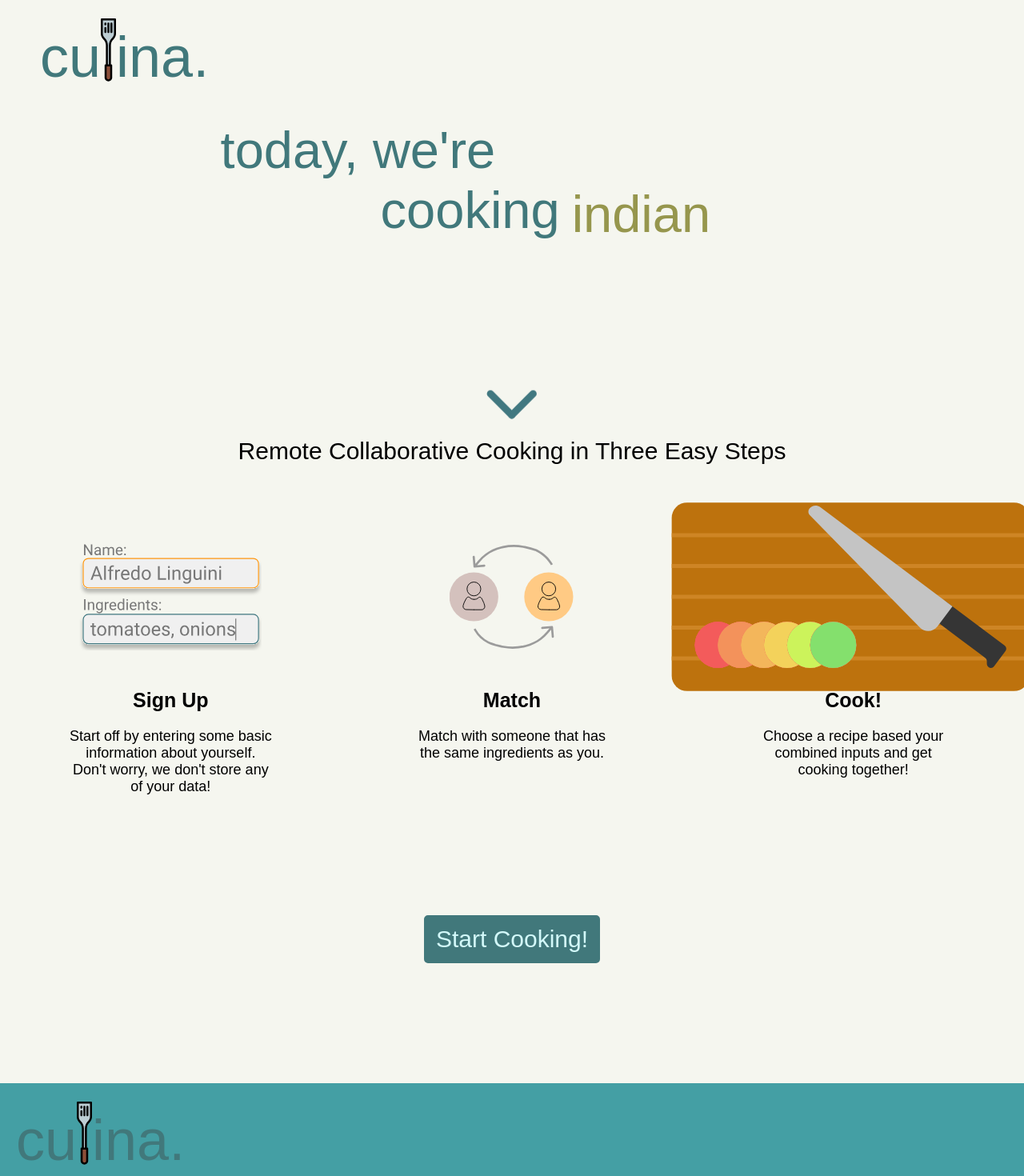
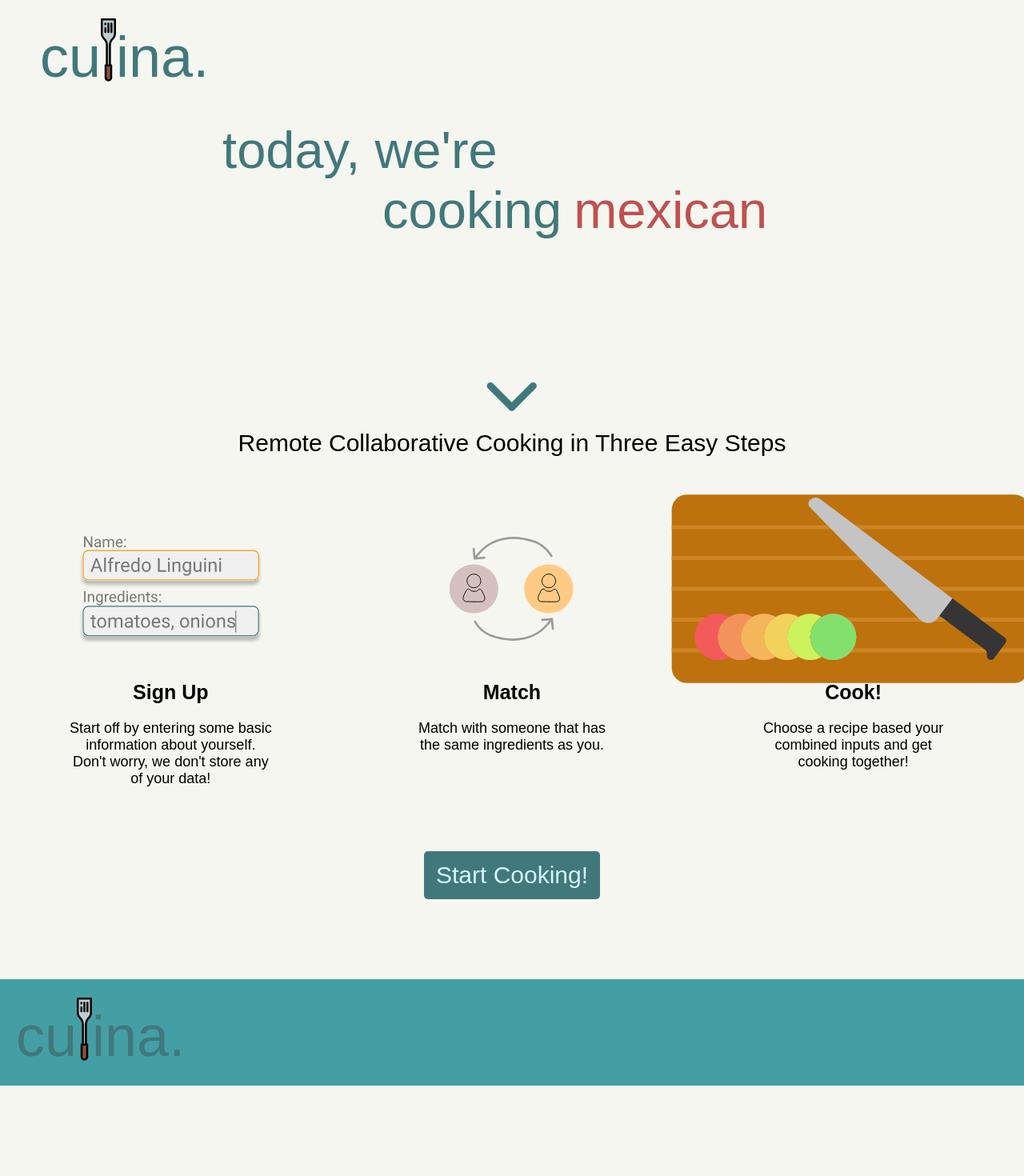
Before and after one commit to jkatofsky/culina, a React (Create React App) app in the folder client/: page / in a window 1280 px wide. Shown: the top 1470 px of the page at 80% size. After the commit the page ends 1357 px from the top, so only its background shows below. Built offline with nearby package versions, Linux system fonts and the light colour scheme; no server answers.

Commit message:
landing tweaks

```diff
--- a/client/src/pages/Landing/index.js
+++ b/client/src/pages/Landing/index.js
@@ -60,7 +60,13 @@ export default function Landing({ onCreateUser }) {
             </div>
 
             {/* Scroll down image */}
-            <div className='landing-page-greeting-scroll-down-section'>
+            <div className='landing-page-greeting-scroll-down-section'
+                onClick={() => window.scroll({
+                    top: 525,
+                    left: 0,
+                    behavior: 'smooth'
+                  })}
+            >
                 <img id='scroll-down-img' src={scrollArrow}></img>
                 <div className='three-steps-text'>Remote Collaborative Cooking in Three Easy Steps</div>
             </div>
--- a/client/src/pages/Landing/style.css
+++ b/client/src/pages/Landing/style.css
@@ -45,8 +45,6 @@ body {
     text-align: left;
 }
 
-
-
 @keyframes scrollIn {
     0% {
         opacity: 0;
@@ -68,7 +66,6 @@ body {
 .landing-page-animated-text-wrapper.animated {
     animation: scrollIn 3s 1s ease-in-out infinite forwards;
     text-align: left;
-    margin: 5px;
 }
 .landing-page-animated-text-wrapper.animated {
     opacity: 0;
@@ -138,10 +135,12 @@ body {
     margin-top: 90px;
     display: flex;
     justify-content: space-around;
+    flex-wrap: wrap;
 }
 .landing-page-easy-step {
     position: relative;
     width: 20%;
+    min-width: 200px;
     height: 100%;
     display: flex;
     flex-direction: column;
@@ -170,11 +169,10 @@ body {
     text-align: center;
 }
 
-
 /* landing page gets started section */
 .landing-page-get-started-section {
-    margin-top: 150px;
-    margin-bottom: 150px;
+    margin-top: 80px;
+    margin-bottom: 100px;
     display: flex;
     justify-content: space-evenly;
 }
```
